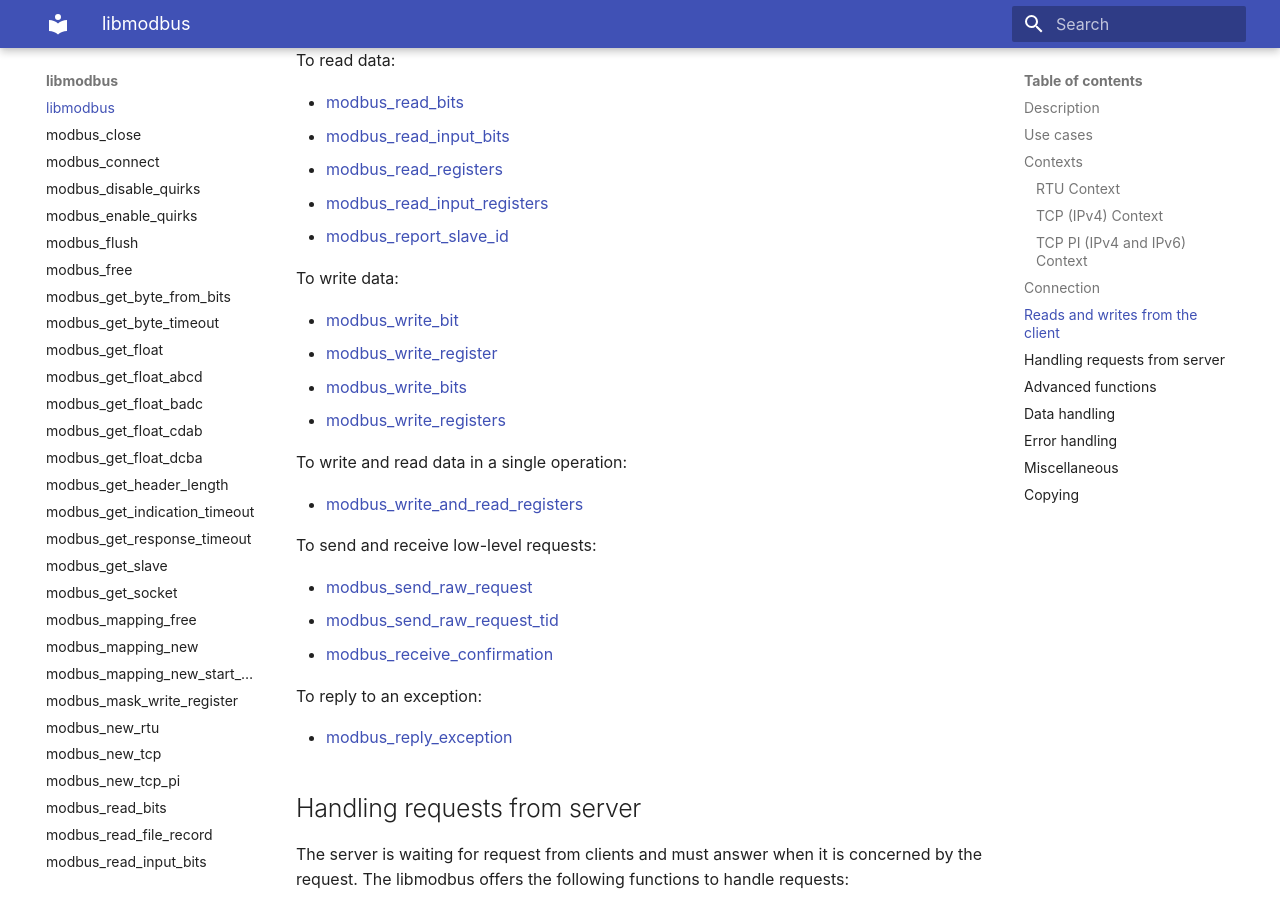
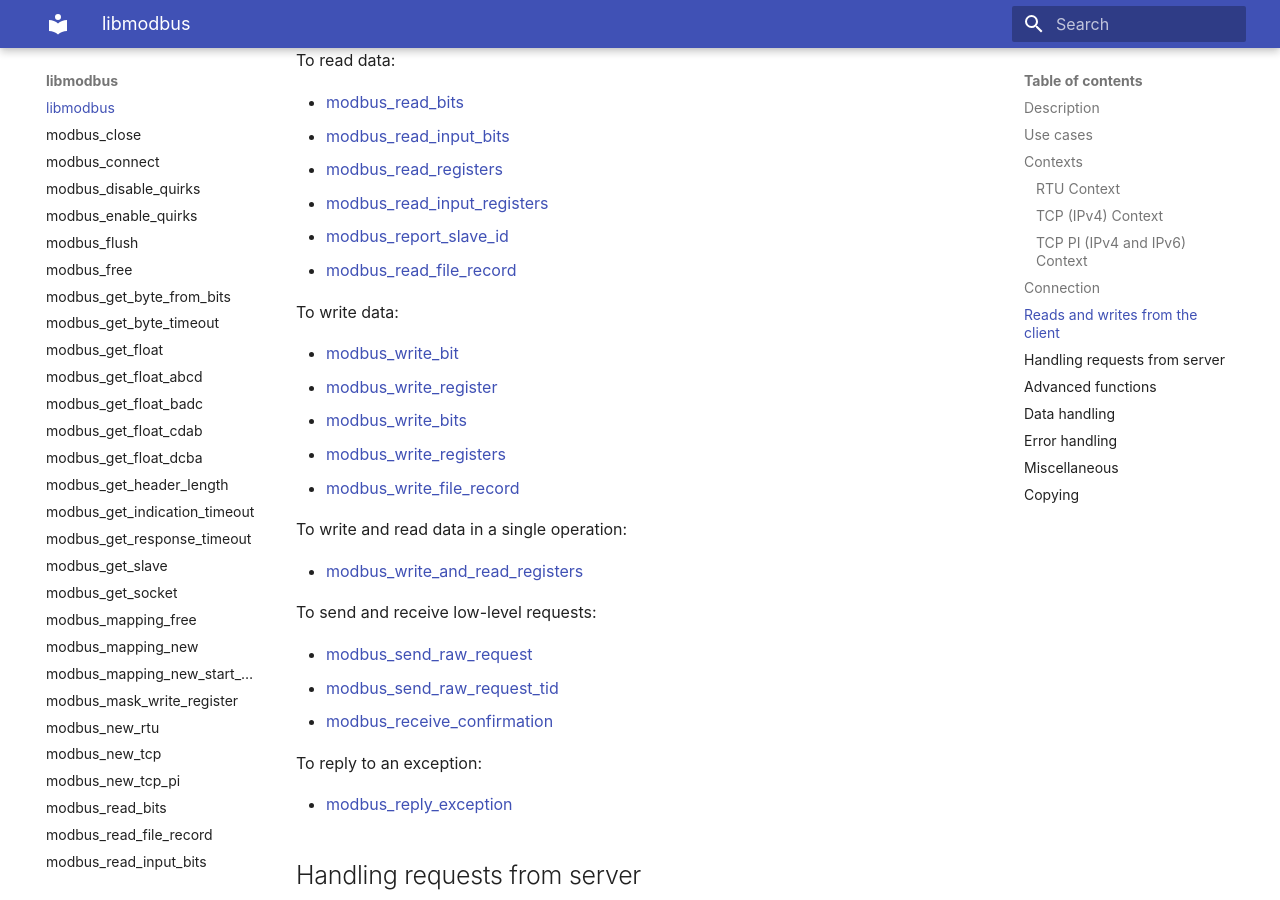
Before and after one commit to stephane/libmodbus, an MkDocs documentation site: the page built from docs/index.md, in a window 1280 px wide and 900 px high, scrolled down 3812 px. Built offline with MkDocs 1.6.1 and Material for MkDocs 9.7.7, drawn with Linux system fonts in a browser that asks for light colours.

Commit message:
Add file record documentation to the index file.

```diff
--- a/docs/index.md
+++ b/docs/index.md
@@ -142,6 +142,7 @@ To read data:
 - [modbus_read_registers](modbus_read_registers.md)
 - [modbus_read_input_registers](modbus_read_input_registers.md)
 - [modbus_report_slave_id](modbus_report_slave_id.md)
+- [modbus_read_file_record](modbus_read_file_record.md)
 
 To write data:
 
@@ -149,6 +150,7 @@ To write data:
 - [modbus_write_register](modbus_write_register.md)
 - [modbus_write_bits](modbus_write_bits.md)
 - [modbus_write_registers](modbus_write_registers.md)
+- [modbus_write_file_record](modbus_write_file_record.md)
 
 To write and read data in a single operation:
 
```
